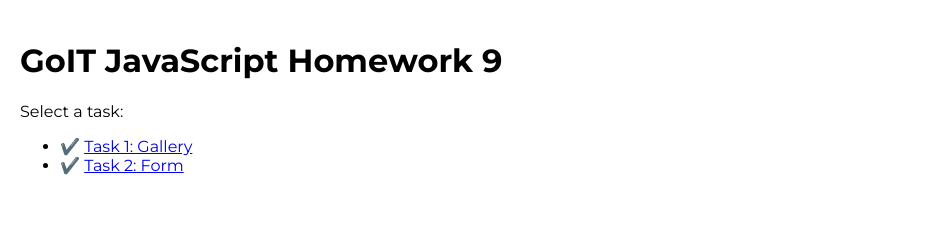
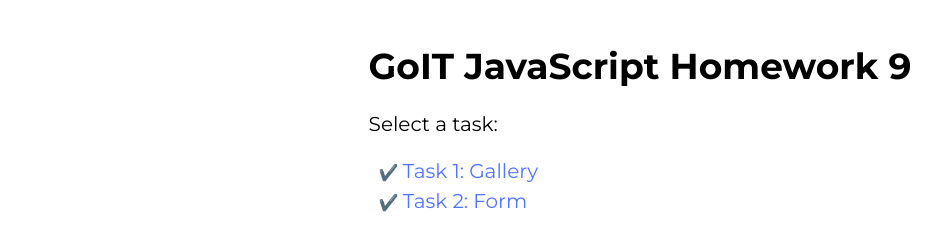
Before and after one commit to halenurgurel/goit-js-hw-09, a website built with Vite: page index.html in a window 1280 px wide. Shown: the whole page, without its empty margins (0-952 px from the left). Built offline with nearby package versions, Linux system fonts and the light colour scheme.

Commit message:
HTML and CSS updated

```diff
--- a/index.html
+++ b/index.html
@@ -10,15 +10,15 @@
       href="https://fonts.googleapis.com/css2?family=Montserrat:ital,wght@0,100..900;1,100..900&display=swap"
       rel="stylesheet"
     />
-    <link rel="stylesheet" href="src/css/01-gallery.css" />
+    <link rel="stylesheet" href="./src/css/index.css" />
   </head>
   <body>
     <main>
       <h1>GoIT JavaScript Homework 9</h1>
       <p>Select a task:</p>
       <ul>
-        <li><span>✔️ </span><a href="src/01-gallery.html">Task 1: Gallery</a></li>
-        <li><span>✔️ </span><a href="src/02-form.html">Task 2: Form</a></li>
+        <li><span>✔️ </span><a href="./src/01-gallery.html">Task 1: Gallery</a></li>
+        <li><span>✔️ </span><a href="./src/02-form.html">Task 2: Form</a></li>
       </ul>
     </main>
   </body>
--- a/src/css/02-form.css
+++ b/src/css/02-form.css
@@ -22,7 +22,7 @@
 
 input {
   font-size: 16px;
-  border-color: #808080;
+  border: 1px solid #808080;
   border-radius: 4px;
   height: 40px;
   padding-left: 16px;
```
